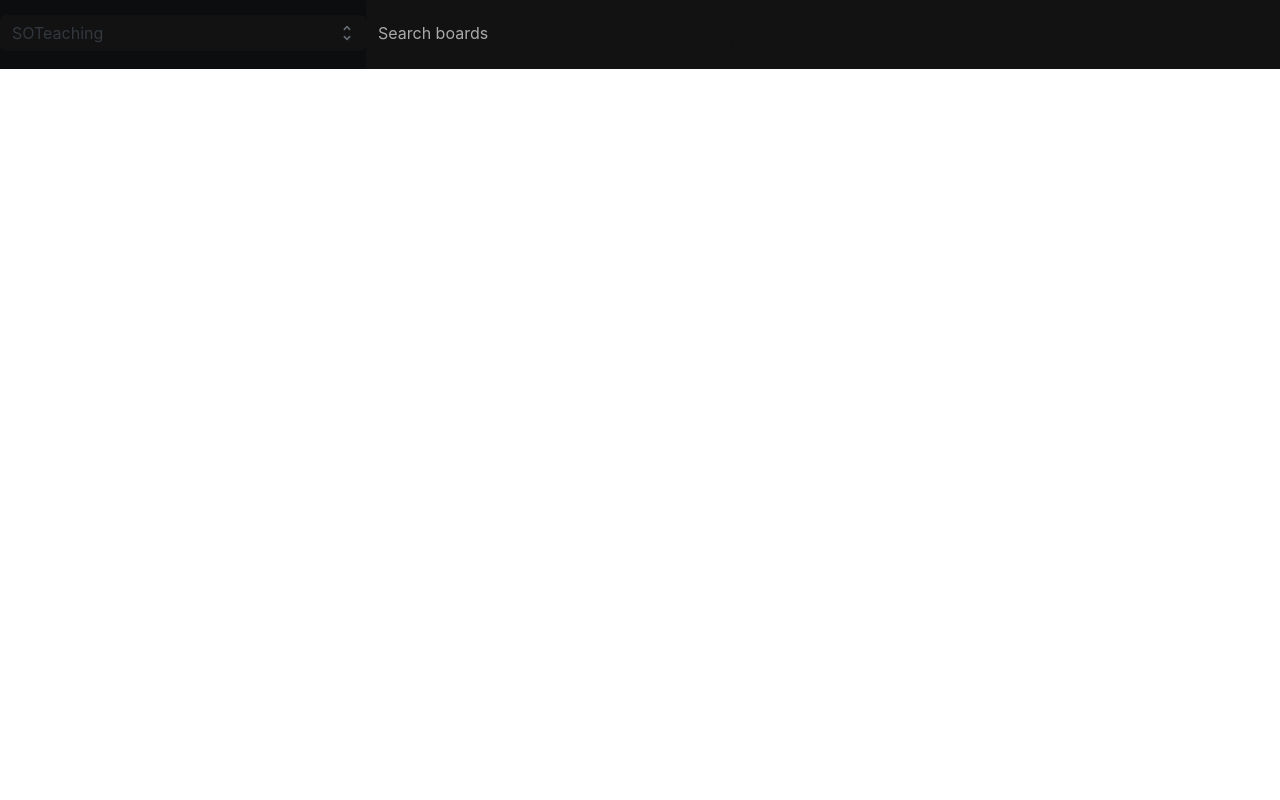
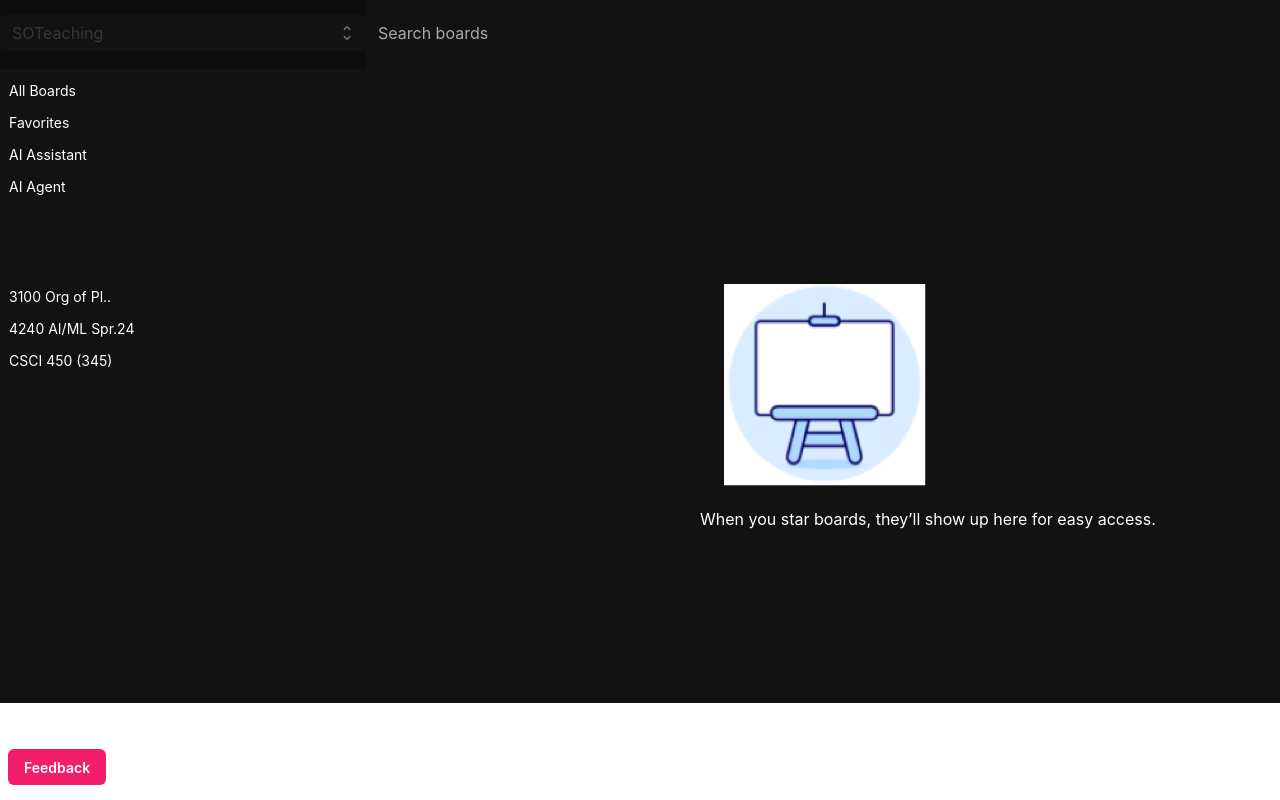
Before and after one commit to NammariD/design5, a React (Create React App) app: page / in a window 1280 px wide. Built offline with nearby package versions, Linux system fonts and the light colour scheme.

Commit message:
Final commit

```diff
--- a/src/Demo.tsx
+++ b/src/Demo.tsx
@@ -7,17 +7,23 @@ import AspectRatio from "@mui/joy/AspectRatio";
 import LogInButton from "./components/LogInButton";
 import ForgotPassword from "./components/ForgotPassword";
 import { extendTheme } from "@mui/joy";
-import Selector from "./components/Selector"
+import Selector from "./components/Selector";
 import NavbarCard from "./components/NavbarCard";
-
-
-
+import NavBarList from "./components/List";
+import Box from "@mui/joy/Box";
+import FeedBackButton from "./components/FeedBackButton";
 
 export default function BoardXHome() {
-   return (
-    <NavbarCard/>
+  return (
+    <Box>
+      <NavbarCard />
+      <NavBarList />
+      <div style = {{position: "absolute", justifyContent:"center", top:250, left:700}}>
+        <img src="portrait.png" alt="Portrait" />
+        <Typography sx = {{color:"white", justifyContent:"center"}}>When you star boards, they’ll show up here for easy access.</Typography>
+      </div>
 
-
-
+      <FeedBackButton />
+    </Box>
   );
 }
--- /dev/null
+++ b/src/components/FeedBackButton.tsx
@@ -0,0 +1,9 @@
+import * as React from "react";
+import Button from "@mui/joy/Button";
+
+export default function FeedBackButton(){
+    return(
+        <Button color = "neutral" sx = {{position:"absolute", backgroundColor: '#F21D6B', bottom:15}}  >Feedback</Button>
+    );
+
+}
--- /dev/null
+++ b/src/components/List.tsx
@@ -0,0 +1,64 @@
+import * as React from "react";
+import List from "@mui/joy/List";
+import ListItem from "@mui/joy/ListItem";
+import ListItemButton from "@mui/joy/ListItemButton";
+import Box from "@mui/joy/Box";
+
+
+export default function NavBarList() {
+  return (
+    <Box
+      sx={{
+        left: 0,
+        justifyContent: "center",
+        flexWrap: "wrap",
+        top: 36,
+        backgroundColor: "#121212",
+        padding: 0,
+        margin: -1,
+        height: 703,
+      }}
+    >
+      <List
+        size="sm"
+        variant="plain"
+        sx={{
+          maxWidth: 366,
+          top: 70,
+        }}
+      >
+        <ListItem>
+          <ListItemButton sx = {{color:"white"}}>All Boards</ListItemButton>
+        </ListItem>
+        <ListItem>
+          <ListItemButton sx = {{color:"white"}}>Favorites</ListItemButton>
+        </ListItem>
+        <ListItem>
+          <ListItemButton sx = {{color:"white"}}>AI Assistant</ListItemButton>
+        </ListItem>
+        <ListItem>
+          <ListItemButton sx = {{color:"white"}}>AI Agent</ListItemButton>
+        </ListItem>
+      </List>
+      <List
+        size="sm"
+        variant="plain"
+        orientation="vertical"
+        sx={{
+          maxWidth: 366,
+          top: 140,
+        }}
+      >
+        <ListItem>
+          <ListItemButton sx = {{color:"white"}}>3100 Org of Pl..</ListItemButton>
+        </ListItem>
+        <ListItem>
+          <ListItemButton sx = {{color:"white"}}>4240 AI/ML Spr.24</ListItemButton>
+        </ListItem>
+        <ListItem>
+          <ListItemButton sx = {{color:"white"}}>CSCI 450 (345)</ListItemButton>
+        </ListItem>
+      </List>
+    </Box>
+  );
+}
```
Also changed, not shown: public/portrait.png (added).
